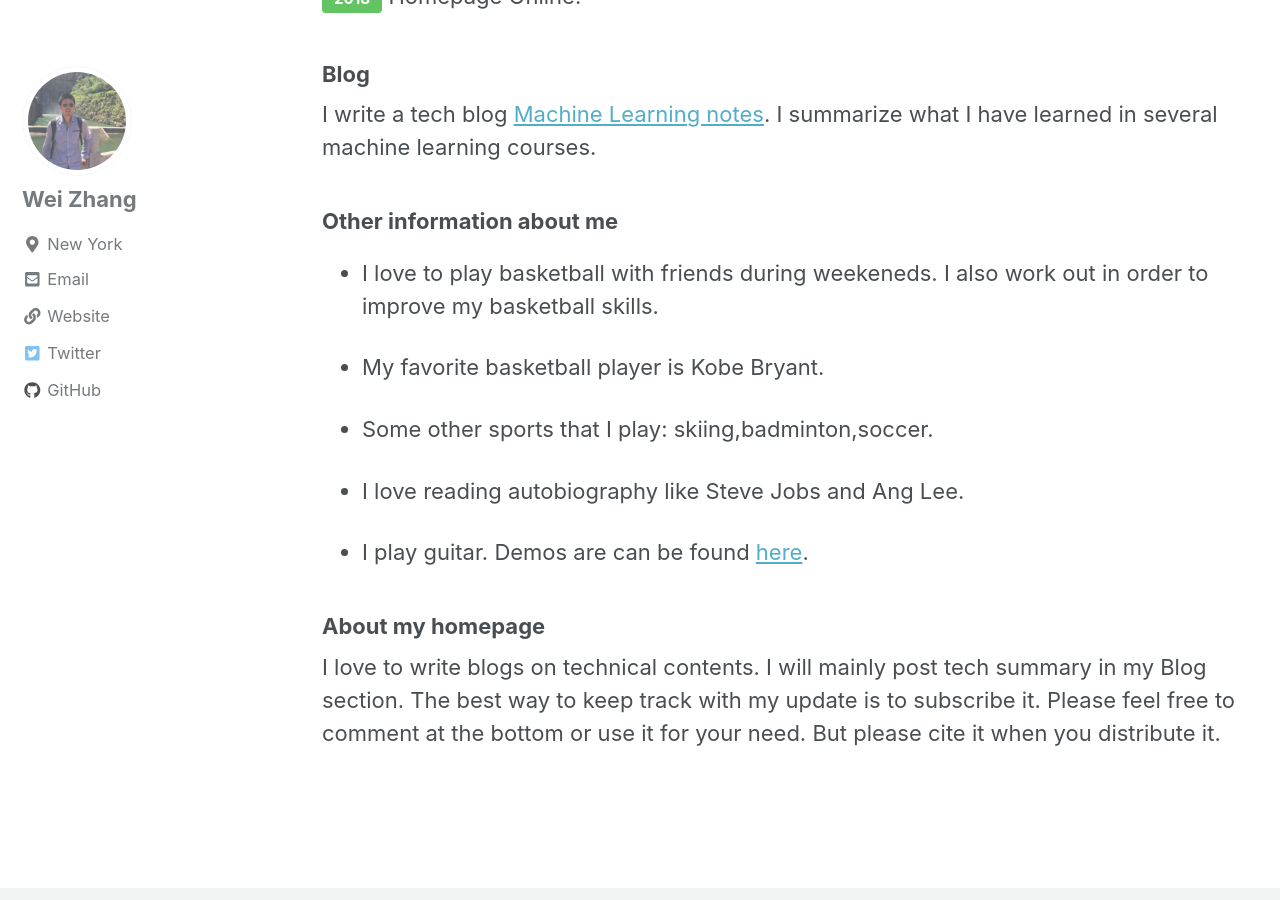
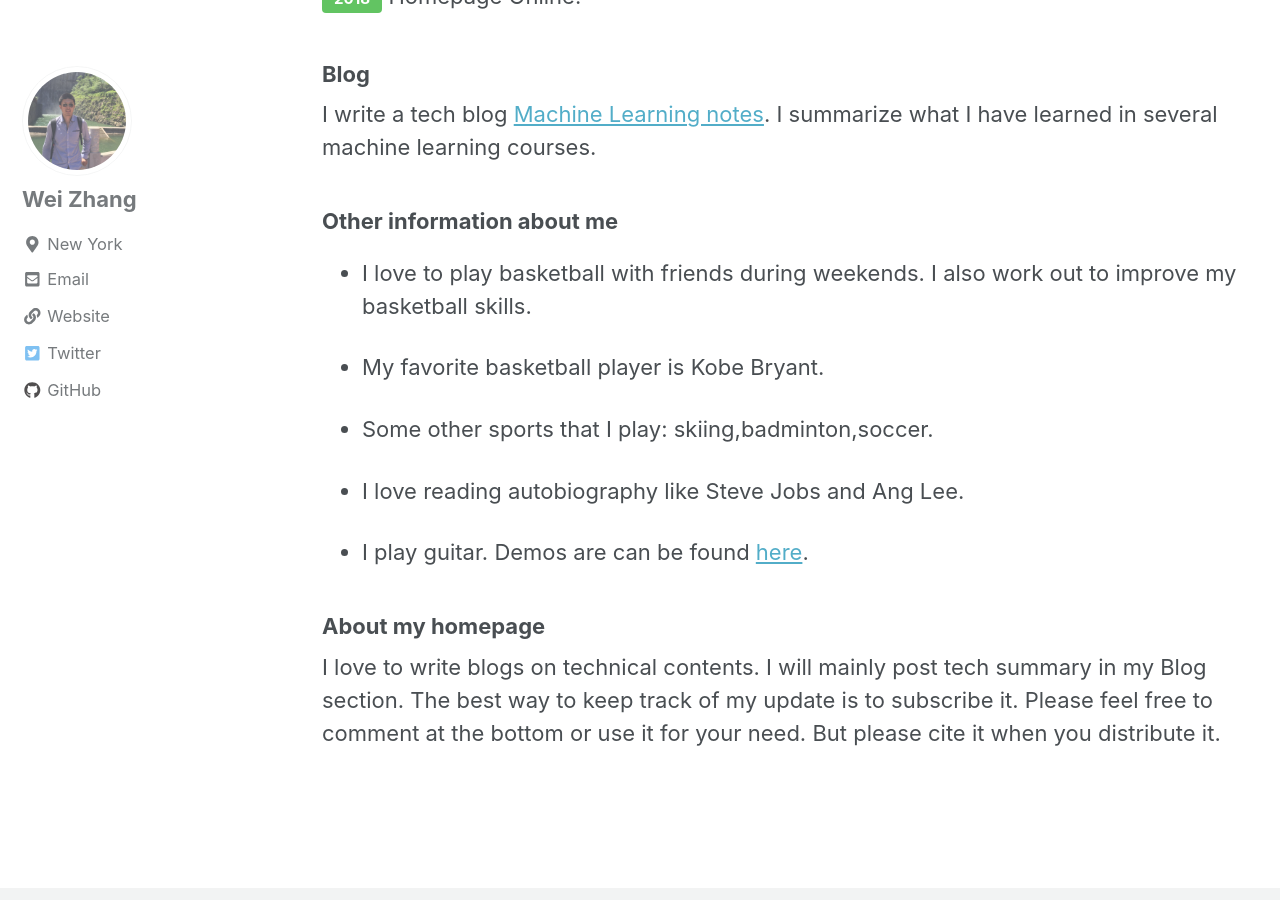
Before and after one commit to Wei2624/Wei2624.github.io, a Jekyll site: the page built from _pages/index.md, in a window 1280 px wide and 900 px high, scrolled down 863 px. Built offline with Jekyll 4.4.1, drawn with Linux system fonts in a browser that asks for light colours; nearby versions of some CDN libraries; comment, search, counter and statistics services are not loaded; some of the changed text lies outside the part shown.

Commit message:
fix typo in main

```diff
--- a/_pages/index.md
+++ b/_pages/index.md
@@ -25,7 +25,7 @@ I write a tech blog [Machine Learning notes](https://wei2624.github.io/machine%2
 
 ### Other information about me
 
-* I love to play basketball with friends during weekeneds. I also work out in order to improve my basketball skills.
+* I love to play basketball with friends during weekends. I also work out to improve my basketball skills.
 
 * My favorite basketball player is Kobe Bryant.
 
@@ -37,4 +37,4 @@ I write a tech blog [Machine Learning notes](https://wei2624.github.io/machine%2
 
 ### About my homepage
 
-I love to write blogs on technical contents. I will mainly post tech summary in my Blog section. The best way to keep track with my update is to subscribe it. Please feel free to comment at the bottom or use it for your need. But please cite it when you distribute it.
+I love to write blogs on technical contents. I will mainly post tech summary in my Blog section. The best way to keep track of my update is to subscribe it. Please feel free to comment at the bottom or use it for your need. But please cite it when you distribute it.
```
Also changed, not shown: other parts of _pages/index.md (+1 -1 lines).
